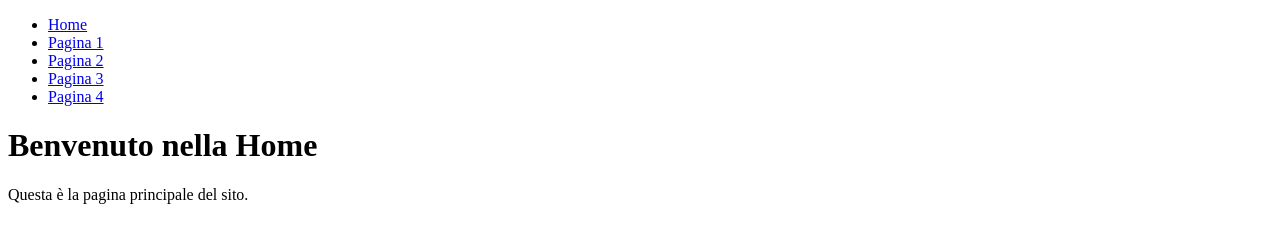
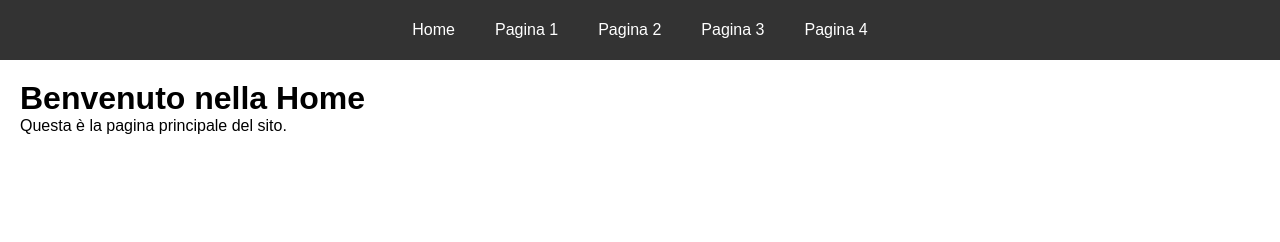
Before and after one commit to ginevraamazza/miosito, a plain HTML site: page index.html in a window 1280 px wide. Drawn offline with Linux system fonts and the light colour scheme.

Commit message:
Update index.html

```diff
--- a/index.html
+++ b/index.html
@@ -4,7 +4,53 @@
   <meta charset="UTF-8">
   <meta name="viewport" content="width=device-width, initial-scale=1.0">
   <title>Home - Mio Sito</title>
-  <link rel="stylesheet" href="style.css"> <!-- collegamento al CSS -->
+  <style>
+    * {
+      margin: 0;
+      padding: 0;
+      box-sizing: border-box;
+    }
+
+    body {
+      font-family: Arial, sans-serif;
+      padding-top: 60px; /* spazio per il menu fisso */
+    }
+
+    nav {
+      position: fixed;
+      top: 0;
+      width: 100%;
+      background-color: #333;
+      color: white;
+      height: 60px;
+      display: flex;
+      align-items: center;
+      justify-content: center;
+      z-index: 1000;
+    }
+
+    nav ul {
+      list-style: none;
+      display: flex;
+      gap: 20px;
+    }
+
+    nav ul li a {
+      color: white;
+      text-decoration: none;
+      padding: 10px;
+      transition: background 0.3s;
+    }
+
+    nav ul li a:hover {
+      background-color: #555;
+      border-radius: 4px;
+    }
+
+    main {
+      padding: 20px;
+    }
+  </style>
 </head>
 <body>
 
```
